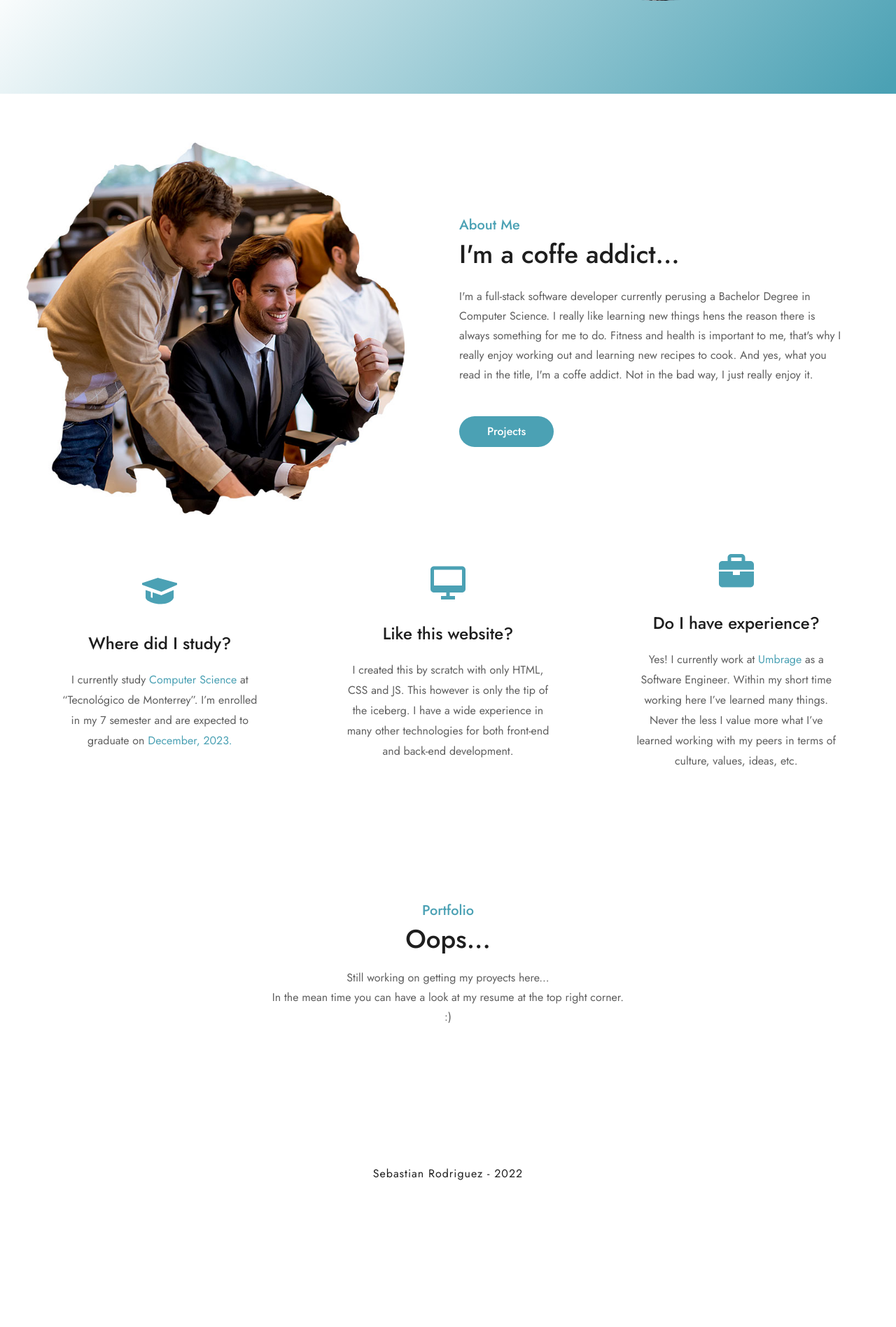
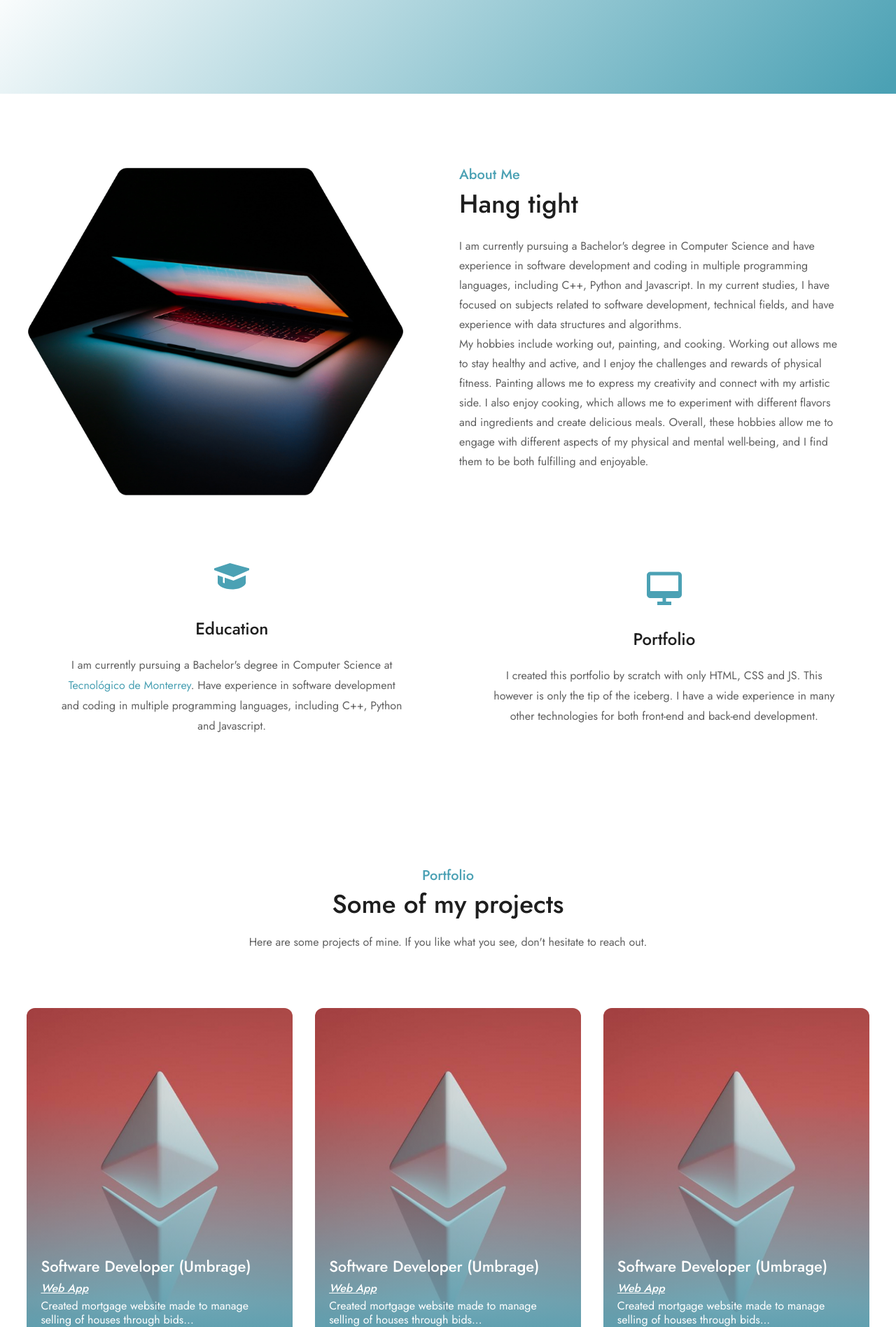
Before and after one commit to sebastianrdz/sebastianrdz.github.io, a PHP site: page / in a window 1280 px wide. Shown: the part 666-2563 px from the top of the page at 70% size. Before the commit the page ends 2353 px from the top, so only its background shows below. Run offline with PHP 8.4, Linux system fonts and the light colour scheme.

Commit message:
portfolio

```diff
--- a/css/style.css
+++ b/css/style.css
@@ -11,7 +11,6 @@
 	--bg-color: #ffffff;
 	--text-color: #1E1E1E;
 	--secound-color: #5F5F5F;
-	--main-color: #4BA1B4;
 	--main-color: #4BA1B4;
 	--big-font: 5rem;
 	--h2-font: 3rem;
@@ -249,7 +248,6 @@ header.sticky{
 	transform: perspective(1000px) rotateX(4.80deg) rotateY(10.23deg) scale3d(1.05,1.05,1.05);
 }
 
-
 .heading{
 	text-align: center;
 }
@@ -269,6 +267,7 @@ header.sticky{
 	color: var(--secound-color);
 	line-height: 28px;
 }
+
 .portfolio-content{
 	display: grid;
 	grid-template-columns: repeat(auto-fit, minmax(350px, auto));
@@ -280,102 +279,68 @@ header.sticky{
 }
 .col{
 	position: relative;
+	transition: all .40s;
 }
 .col img{
-	max-width: 100%;
-	width: 550px;
+	width: 100%;
 	height: auto;
 	object-fit: cover;
 	border-radius: 12px;
 }
+.col:hover {
+	box-shadow: 18px 0px 87px 0px rgb(10 15 70 / 7%);
+	transform: perspective(1000px) rotateX(4.80deg) rotateY(10.23deg) scale3d(1.05,1.05,1.05);
+	z-index: 1;
+}
 .layer{
-	background: transparent;
 	height: 100%;
 	width: 100%;
 	position: absolute;
 	top: 0;
 	left: 0;
 	border-radius: 12px;
-	transition: all .40s;
-}
-.layer:hover{
-	background: linear-gradient(rgba(0,0,0,0.2) 0%, #191919);
+	background: linear-gradient(rgba(75, 161, 180,0.1) 25%, rgba(75, 161, 180,1));
+	text-align: start;
+	display: flex;
+	flex-direction: column;
+	padding: 20px;
+	gap: 4px;
 }
 .layer h3{
-	position: absolute;
-	width: 100%;
-	font-size: 25px;
+	margin-top: auto;
+	color: white;
+	font-size: 22px;
 	font-weight: 500;
-	color: var(--bg-color);
-	bottom: 80%;
-	left: 50%;
-	transform: translateX(-50%);
-	opacity: 0;
-	transition: all .40s;
-	padding: 10%;
 }
-.layer:hover h3{
-	bottom: 50%;
-	opacity: 1;
+.layer h4{
+	color: white;
+	font-size: 16px;
+	font-style: italic;
+	font-weight: 500;
+	text-decoration-line: underline;
+}
+.layer h5{
+	color: white;
+	font-size: 16px;
+	font-weight: 400;
+	line-height: 20px;
 }
 
-.layer h5{
-	position: absolute;
-	width: 100%;
-	font-size:17px;
-	font-weight: 500;
-	color: var(--bg-color);
-	bottom: 50%;
-	left: 50%;
-	transform: translateX(-50%);
-	opacity: 0;
-	transition: all .40s;
-	padding: 10%;
+.layer .tags {
+	display: flex;
+	gap: 8px;
+	border-top: 1px solid white;
+	padding-top: 6px;
 }
-.layer:hover h5{
-	bottom: 0;
-	opacity: 1;
-}
-
-.contact-box{
-	display: grid;
-	grid-template-columns: repeat(auto-fit, minmax(220px, auto));
-	grid-gap: 2rem;
-	align-items: center;
-	margin-top: 5rem;
+.layer .tags div {
+	padding: 4px 10px;
+	border-radius: 8px;
+	font-size: 12px;
+	font-weight: 600;
 	text-align: center;
-}
-.wrap{
-	background: #ffffff;
-	box-shadow: 18px 0px 87px 0px rgb(10 15 70 / 7%);
-	border-radius: 12px;
-	padding: auto;
-	padding-top: 50px;
-	padding-bottom: 50px;
-	transition: ease .40s;
-	cursor: pointer;
-}
-.one{
-	background: #baebcd;
-}
-.two{
-	background: #D9D1FA;
-}
-.three{
-	background: #faedce;
-}
-.wrap h3{
-	font-size: 24px;
-	font-weight: 500;
-	margin-bottom: 2px;
-}
-.wrap p{
-	font-size: var(--p-font);
-	cursor: text;
-}
-.wrap:hover{
-	will-change: transform;
-	transform: perspective(1000px) rotateX(4.80deg) rotateY(10.23deg) scale3d(1.05,1.05,1.05);
+	width: fit-content;
+	color: var(--main-color);
+	background-color: var(--bg-color);
 }
 
 .ends{
--- a/index.html
+++ b/index.html
@@ -1,19 +1,22 @@
 <!DOCTYPE html>
 <html>
 	<head>
-	<meta charset="utf-8">
-	<meta name="viewport" content="width=device-width, initial-scale=1">
+		<meta charset="utf-8" />
+		<meta name="viewport" content="width=device-width, initial-scale=1" />
 		<title>Personal Portfolio Website 2022</title>
-	<link rel="stylesheet" type="text/css" href="css/style.css">
+		<link rel="stylesheet" type="text/css" href="css/style.css" />
+		<link
+			rel="stylesheet"
+			href="https://unpkg.com/boxicons@latest/css/boxicons.min.css"
+		/>
+		<link rel="preconnect" href="https://fonts.googleapis.com" />
+		<link rel="preconnect" href="https://fonts.gstatic.com" crossorigin />
+		<link
+			href="https://fonts.googleapis.com/css2?family=Jost:wght@100;200;300;400;500;600;700;800;900&display=swap"
+			rel="stylesheet"
+		/>
+	</head>
 
-	<link rel="stylesheet"
-  href="https://unpkg.com/boxicons@latest/css/boxicons.min.css">
-
-  <link rel="preconnect" href="https://fonts.googleapis.com">
-  <link rel="preconnect" href="https://fonts.gstatic.com" crossorigin>
-  <link href="https://fonts.googleapis.com/css2?family=Jost:wght@100;200;300;400;500;600;700;800;900&display=swap" rel="stylesheet">
-
-</head>
 	<body>
 		<!--------header---->
 		<header>
@@ -25,7 +28,14 @@
 				<li><a href="#portfolio">Portfolio</a></li>
 				<!-- <li><a href="#contact">Contact</a></li> -->
 			</ul>
-		<a href="Resume.pdf" class="top-btn" target="_blank" type="application/octet-stream" download="SebastianRodriguez_Resume">Download CV</a>
+			<a
+				href="Resume.pdf"
+				class="top-btn"
+				target="_blank"
+				type="application/octet-stream"
+				download="SebastianRodriguez_Resume"
+				>Download CV</a
+			>
 		</header>
 
 		<!--------home---->
@@ -33,34 +43,58 @@
 			<div class="home-text">
 				<h3>Hello, I'm</h3>
 				<h1>Sebastian Rodriguez</h1>
-			<h5>Full-Stack Software Developer <span>From Monterrey, Mexico</span></h5>
-			<!-- <p>I'm creative designer based in New York, and I'm very passionate <br> and dedicated to my work.</p> -->
+				<h5>
+					Full-Stack Software Engineer <span>From Monterrey, Mexico</span>
+				</h5>
 				<div class="social">
-				<a href="mailto:sebasstian.rdz@gmail.com?subject=Work Oportunity&body=Hey!%0D%0ANoticed your portafolio and wanted to reach out." ><i class='bx bxs-envelope' ></i></a>
-				<a href="https://www.linkedin.com/in/sebastian-rodriguez123/" target="_blank"><i class='bx bxl-linkedin' ></i></a>
-				<a href="https://github.com/sebastianrdz" target="_blank"><i class='bx bxl-github'></i></a>
+					<a
+						href="mailto:sebasstian.rdz@gmail.com?subject=Work Oportunity&body=Hey!%0D%0ANoticed your portafolio and wanted to reach out."
+						><i class="bx bxs-envelope"></i
+					></a>
+					<a
+						href="https://www.linkedin.com/in/sebastian-rodriguez123/"
+						target="_blank"
+						><i class="bx bxl-linkedin"></i
+					></a>
+					<a href="https://github.com/sebastianrdz" target="_blank"
+						><i class="bx bxl-github"></i
+					></a>
 				</div>
 				<a href="#about" class="btn">About Me</a>
 			</div>
 
 			<div class="home-img">
-			<img src="img/main.png">
+				<img src="img/avatar.png" />
 			</div>
 		</section>
 
 		<!--------About---->
 		<section class="about" id="about">
 			<div class="about-img">
-			<img src="img/about.jpg">
+				<img src="img/computer.png" />
 			</div>
 
 			<div class="about-text">
 				<h3>About Me</h3>
-			<h2>I'm a coffe addict...</h2>
-			<p>I'm a full-stack software developer currently perusing a Bachelor Degree in Computer Science. I really like learning new things hens the reason there is always something for me to do. Fitness and health is important to me, that's why I really enjoy working out and learning new recipes to cook. And yes, what you read in the title, I'm a coffe addict. Not in the bad way, I just really enjoy it.</p>
-			<a href="#portfolio" class="btn">Projects</a>
+				<h2>Hang tight</h2>
+				<p>
+					I am currently pursuing a Bachelor's degree in Computer Science and
+					have experience in software development and coding in multiple
+					programming languages, including C++, Python and Javascript. In my
+					current studies, I have focused on subjects related to software
+					development, technical fields, and have experience with data
+					structures and algorithms. <br />
+
+					My hobbies include working out, painting, and cooking. Working out
+					allows me to stay healthy and active, and I enjoy the challenges and
+					rewards of physical fitness. Painting allows me to express my
+					creativity and connect with my artistic side. I also enjoy cooking,
+					which allows me to experiment with different flavors and ingredients
+					and create delicious meals. Overall, these hobbies allow me to engage
+					with different aspects of my physical and mental well-being, and I
+					find them to be both fulfilling and enjoyable.
+				</p>
 			</div>
-
 		</section>
 
 		<!--------sub service---->
@@ -68,28 +102,28 @@
 			<div class="items">
 				<div class="sub-box">
 					<div class="sub-img">
-					<img src="img/graduation.svg">
+						<img src="img/graduation.svg" />
 					</div>
-				<h3>Where did I study?</h3>
-				<p>I currently study <span>Computer Science</span>  at “Tecnológico de Monterrey”. I’m enrolled in my 7 semester and are expected to graduate on <span>December, 2023.</span> </p>
+					<h3>Education</h3>
+					<p>
+						I am currently pursuing a Bachelor's degree in Computer Science at
+						<span>Tecnológico de Monterrey</span>. Have experience in software
+						development and coding in multiple programming languages, including
+						C++, Python and Javascript.
+					</p>
 				</div>
 
 				<div class="sub-box">
 					<div class="sub-img">
-					<img src="img/desktop.svg">
+						<img src="img/desktop.svg" />
 					</div>
-				<h3>Like this website?</h3>
-				<p>I created this by scratch with only HTML, CSS and JS. This however is only the tip of the iceberg. I have a wide experience in many other technologies for both front-end and back-end development.</p>
+					<h3>Portfolio</h3>
+					<p>
+						I created this portfolio by scratch with only HTML, CSS and JS. This
+						however is only the tip of the iceberg. I have a wide experience in
+						many other technologies for both front-end and back-end development.
+					</p>
 				</div>
-
-			<div class="sub-box">
-				<div class="sub-img">
-					<img src="img/briefcase.svg">
-				</div>
-				<h3>Do I have experience?</h3>
-				<p>Yes! I currently work at <span>Umbrage</span> as a Software Engineer. Within my short time working here I’ve learned many things. Never the less I value more what I’ve learned working with my peers in terms of culture, values, ideas, etc.</p>
-			</div>
-
 			</div>
 		</section>
 
@@ -97,109 +131,75 @@
 		<section class="portfolio" id="portfolio">
 			<div class="heading">
 				<h3>Portfolio</h3>
-			<!-- <h2>My Amazing Work</h2> -->
-			<!-- <p>Take a look at previous proyects of mine. If you like what you see, don't hesitate to reach out.</p> -->
-			<h2>Oops...</h2>
-			<p>Still working on getting my proyects here...</p>
-			<p>In the mean time you can have a look at my resume at the top right corner.</p>
-			<p>:)</p>
+				<h2>Some of my projects</h2>
+				<p>
+					Here are some projects of mine. If you like what you see, don't
+					hesitate to reach out.
+				</p>
 			</div>
 
-		<!-- <div class="portfolio-content">
+			<div class="portfolio-content" id="portfolio-content">
 				<div class="col">
-				<img src="img/work1.jpg">
+					<img src="img/work1.jpg" />
 					<div class="layer">
 						<h3>Software Developer (Umbrage)</h3>
-					<h5>Implemented mortgage website with a team to manage selling of houses through bids and reduce total process time by 33% in comparison to a traditional flow.
-						Increased mortgage acquisition security by 17% through the implementation of DAML smart contracts and reduce total process cost by 7%.
-						Enforced Auth0 implementation to authenticate and prevent 99% of security breaches.</h5>
+						<h4>Web App</h4>
+						<h5>
+							Created mortgage website made to manage selling of houses through bids...
+						</h5>
+						<div class="tags">
+							<div>C++</div>
+							<div>React</div>
+							<div>NodeJS</div>
+						</div>
 					</div>
 				</div>
 
 				<div class="col">
-				<img src="img/work2.jpg">
+					<img src="img/work1.jpg" />
 					<div class="layer">
-					<h3>Wizeline Questions (Wizeline)</h3>
-					<h5>Developed website to ask and answer anonymous questions of 1000+ employees within the company.
-						Administered search engine implementation with Postgres database which increased search speed by 13% and user activity time by 7%.
-						Rest API with 14 Express endpoints witch enabled the proper function of 27 React components and hosted on AWS S3 bucket.</h5>
+						<h3>Software Developer (Umbrage)</h3>
+						<h4>Web App</h4>
+						<h5>
+							Created mortgage website made to manage selling of houses through bids...
+						</h5>
+						<div class="tags">
+							<div>C++</div>
+							<div>React</div>
+							<div>NodeJS</div>
+						</div>
 					</div>
 				</div>
 
 				<div class="col">
-				<img src="img/work3.jpg">
+					<img src="img/work1.jpg" />
 					<div class="layer">
-					<h3>Crypto Wallet (Fonbnk)</h3>
-					<h5>Created web app were users can visualize their crypto wallet and manage their balance in Ethereum as in to buy, sell. and/or transfer money between the average 450k+ users on the blockchain.
-						Realize 14 React components to connect 4 Express endpoints and MongoDB database. </h5>
+						<h3>Software Developer (Umbrage)</h3>
+						<h4>Web App</h4>
+						<h5>
+							Created mortgage website made to manage selling of houses through bids...
+						</h5>
+						<div class="tags">
+							<div>C++</div>
+							<div>React</div>
+							<div>NodeJS</div>
+						</div>
 					</div>
 				</div>
 
-			<div class="col">
-				<img src="img/work4.jpg">
-				<div class="layer">
-					<h3>Tamayo Incidents Report (Parque Rufino Tamayo)</h3>
-					<h5>Implemented mobile app with Java & Kotlin to allow the 500+ daily users to create reports on problems that arise in the park.
-						Enabled a 250% increase in response time to the problems in the park.</h5>
-				</div>
-			</div>
-
-			<div class="col">
-				<img src="img/work5.jpg">
-				<div class="layer">
-					<h3>IT Web App Activation (CEMEX)</h3>
-					<h5>Executed React & Express web app with SQL database and hosted on Azure services to increase performance among the CEMEX GO IT area 50+ local employees.
-						Improved task completion speed by 22% though the motivation of improving stats within de website’s Unity game implementation.</h5>
-				</div>
-			</div>
-
-			<div class="col">
-				<img src="img/work6.jpg">
-				<div class="layer">
-					<h3>Web Design</h3>
-					<h5>Popup</h5>
-				</div>
-			</div>
-
-		</div> -->
-	</section>
-
-	<!--------work---->
-	<!-- <section class="contact" id="contact">
-		<div class="heading">
-			<h3>Contact</h3>
-			<h2>Feel Free To Reach Out!</h2>
-		</div>
-
-		<div class="contact-box">
-			<div class="wrap one">
-				<h3>Email</h3>
-				<p>sebasstian.rdz@gmail.com</p>
-			</div>
-
-			<div class="wrap two">
-				<h3>GitHub</h3>
-				<p>sebastianrdz</p>
-			</div>
-
-			<div class="wrap three">
-				<h3>LinkedIn</h3>
-				<p>sebastian-rodriguez123</p>
-			</div>
 
 			</div>
-	</section> -->
-
+		</section>
 
 		<!--------ends---->
 		<div class="ends">
-		<p>Sebastian Rodriguez - 2022</p>
+			<!-- <p>Sebastian Rodriguez - 2022</p> -->
 		</div>
 
 		<script src="https://unpkg.com/scrollreveal"></script>
 
 		<!--------Link to js---->
 		<script type="text/javascript" src="js/script.js"></script>
-
+		<script type="text/javascript" src="js/projects.js"></script>
 	</body>
 </html>
```
Also changed, not shown: js/projects.js (added, +52 -0 lines), js/projects.json (added, +47 -0 lines), js/script.js (+39 -15 lines), img/avatar.png (added), img/computer.png (added), img/computer.svg (added), img/polygon.svg (added). Lines whose indentation alone changed are shown as unchanged.
